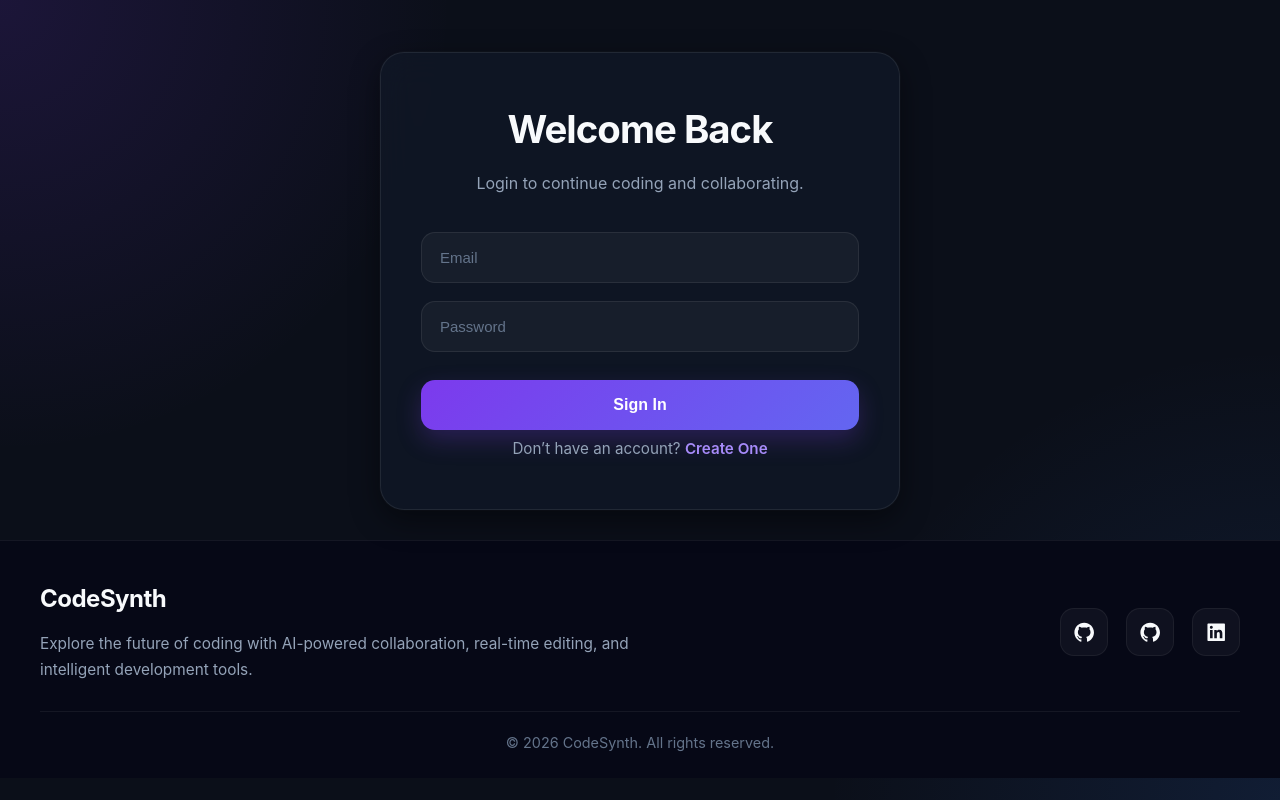
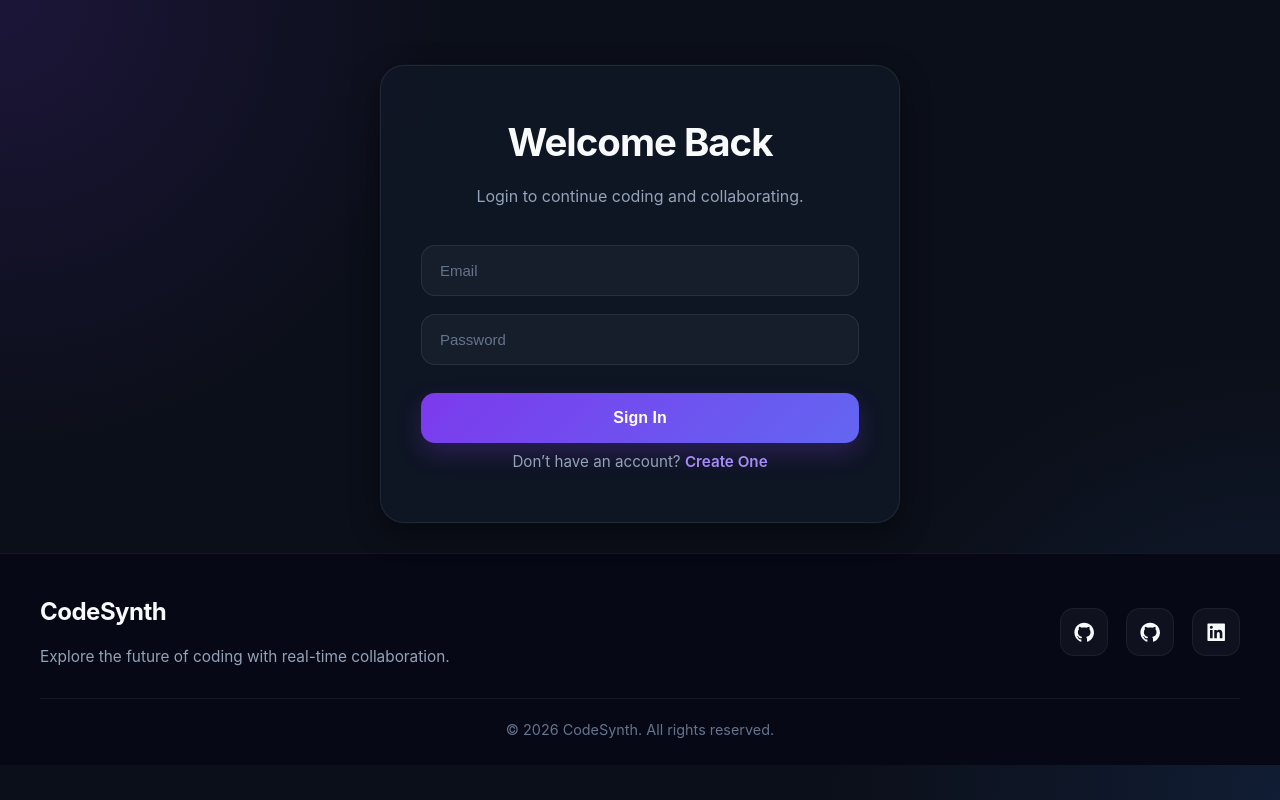
Before and after one commit to Nupoor10/codesynth-frontend-v2, a React (Vite) app: page / in a window 1280 px wide. Built offline with nearby package versions, Linux system fonts and the light colour scheme; no server answers.

Commit message:
bug(text): Removed outdated text

```diff
--- a/src/components/Footer/Footer.jsx
+++ b/src/components/Footer/Footer.jsx
@@ -9,8 +9,7 @@ const Footer = () => {
         <div className="footer__about">
           <h2>CodeSynth</h2>
           <p>
-            Explore the future of coding with AI-powered collaboration,
-            real-time editing, and intelligent development tools.
+            Explore the future of coding with real-time collaboration.
           </p>
         </div>
         <div className="footer__links">
--- a/src/pages/Home/Home.jsx
+++ b/src/pages/Home/Home.jsx
@@ -33,7 +33,7 @@ const Home = () => {
         />
 
         <div className="home__hero">
-          <span className="home__badge">AI-Powered Collaborative Coding</span>
+          <span className="home__badge">Real-time Collaborative Coding</span>
 
           <h2>
             Build, Collaborate, and Code
```
